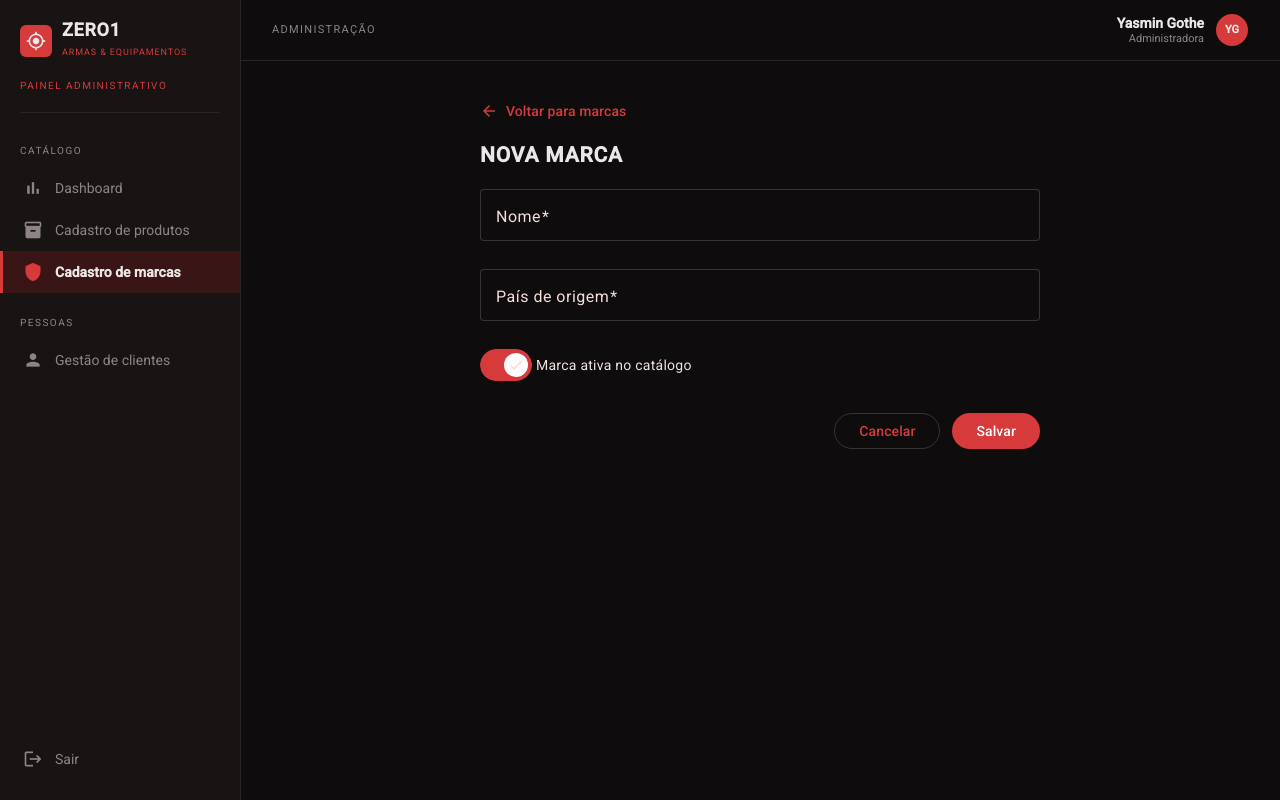
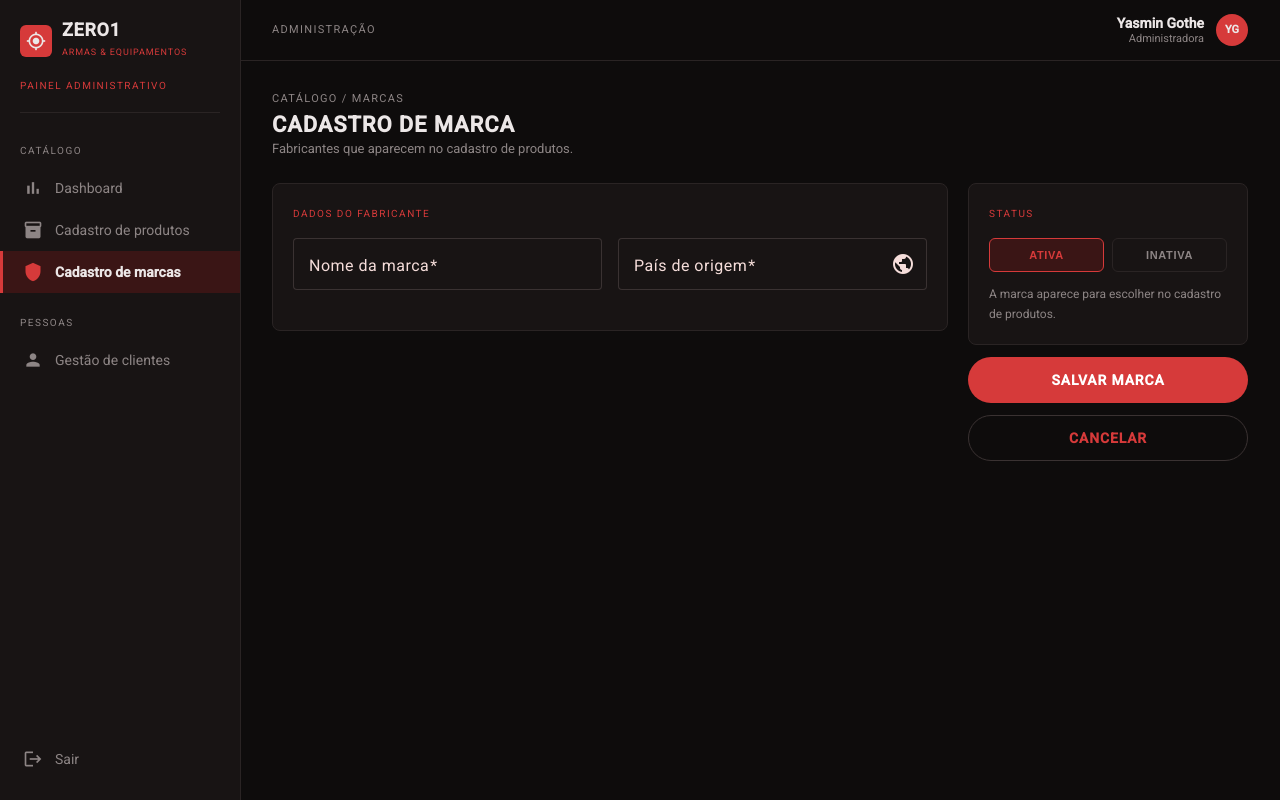
Before and after one commit to Yasmingothe/Topicos2, an Angular app in the folder armas-frontend/: page /admin/marcas/nova in a window 1280 px wide. Built offline with nearby package versions, Linux system fonts and the light colour scheme.

Commit message:
Formularios de marca e cliente no novo visual + sugestao de paises

```diff
--- a/armas-frontend/src/app/components/clientes/cliente-form/cliente-form.css
+++ b/armas-frontend/src/app/components/clientes/cliente-form/cliente-form.css
@@ -1,31 +1,59 @@
 .pagina {
-  max-width: 820px;
-  margin: 32px auto;
-  padding: 0 16px;
+  padding: 28px 32px;
 }
 
-.voltar {
-  margin-left: -12px;
+.trilha {
+  margin: 0 0 6px;
+  color: var(--texto-suave);
+  font-size: 11px;
+  letter-spacing: 0.12em;
 }
 
 h1 {
-  text-transform: uppercase;
+  margin: 0;
+  font-size: 22px;
   letter-spacing: 0.04em;
-  margin: 16px 0 8px;
 }
 
-h2 {
-  font-size: 14px;
-  text-transform: uppercase;
-  letter-spacing: 0.08em;
-  opacity: 0.7;
-  margin: 16px 0 4px;
+.subtitulo {
+  margin: 4px 0 24px;
+  color: var(--texto-suave);
+  font-size: 13px;
 }
 
-.formulario {
+.colunas {
+  display: grid;
+  grid-template-columns: 1fr 280px;
+  gap: 20px;
+  align-items: start;
+}
+
+.esquerda,
+.lateral {
+  display: flex;
+  flex-direction: column;
+  gap: 16px;
+}
+
+.cartao {
+  background: var(--cartao);
+  border: 1px solid var(--borda);
+  border-radius: 8px;
+  padding: 20px;
+}
+
+.rotulo {
+  margin: 0 0 14px;
+  color: var(--vermelho);
+  font-size: 10px;
+  letter-spacing: 0.15em;
+}
+
+/* grade de 4 partes: c4 = linha inteira, c2 = metade, c3 = 3/4, c1 = 1/4 */
+.grade {
   display: grid;
   grid-template-columns: repeat(4, 1fr);
-  gap: 8px 16px;
+  gap: 16px 16px;
 }
 
 .c1 { grid-column: span 1; }
@@ -33,32 +61,73 @@ h2 {
 .c3 { grid-column: span 3; }
 .c4 { grid-column: span 4; }
 
+/* mensagens da consulta de CEP */
 .situacao-cep {
   display: flex;
   align-items: center;
   gap: 12px;
   flex-wrap: wrap;
-  font-size: 14px;
+  font-size: 13px;
   padding-bottom: 20px;
 }
 
-.aviso {
-  color: #b26a00;
+.selo {
+  padding: 3px 8px;
+  border-radius: 4px;
+  font-size: 11px;
+  background: rgba(255, 255, 255, 0.06);
 }
 
-.botoes {
+.aviso {
+  color: var(--laranja);
+}
+
+/* cartão de resumo */
+.resumo {
   display: flex;
-  justify-content: flex-end;
-  gap: 12px;
-  margin-top: 24px;
+  flex-direction: column;
+  align-items: center;
+  text-align: center;
+  gap: 4px;
+}
+
+.resumo .rotulo {
+  align-self: flex-start;
+}
+
+.avatar {
+  width: 64px;
+  height: 64px;
+  margin-bottom: 8px;
+  border-radius: 50%;
+  background: var(--vermelho-escuro);
+  border: 2px solid var(--vermelho);
+  color: var(--vermelho);
+  font-size: 26px;
+  font-weight: 700;
+  display: flex;
+  align-items: center;
+  justify-content: center;
+}
+
+.resumo small {
+  color: var(--texto-suave);
+  font-size: 12px;
+  word-break: break-all;
+}
+
+.botao {
+  width: 100%;
+  height: 46px;
+  font-weight: 700;
+  letter-spacing: 0.06em;
 }
 
 .mensagem-erro {
-  color: #eb5757;
+  color: var(--vermelho);
 }
 
-@media (max-width: 640px) {
-  .c1, .c2, .c3, .c4 {
-    grid-column: span 4;
-  }
+@media (max-width: 900px) {
+  .colunas { grid-template-columns: 1fr; }
+  .c1, .c2, .c3 { grid-column: span 4; }
 }
--- a/armas-frontend/src/app/components/clientes/cliente-form/cliente-form.html
+++ b/armas-frontend/src/app/components/clientes/cliente-form/cliente-form.html
@@ -1,11 +1,8 @@
 <section class="pagina">
 
-  <a mat-button routerLink="/admin/clientes" class="voltar">
-    <mat-icon>arrow_back</mat-icon>
-    Voltar para clientes
-  </a>
-
-  <h1>{{ id() ? 'Editar cliente' : 'Novo cliente' }}</h1>
+  <p class="trilha">PESSOAS / CLIENTES</p>
+  <h1>{{ id() ? 'EDITAR CLIENTE' : 'CADASTRO DE CLIENTE' }}</h1>
+  <p class="subtitulo">O endereço é preenchido automaticamente pelo CEP.</p>
 
   @if (erroGeral()) {
     <p class="mensagem-erro">{{ erroGeral() }}</p>
@@ -14,10 +11,15 @@
   @if (carregando()) {
     <p>Carregando...</p>
   } @else {
-    <form [formGroup]="form" (ngSubmit)="salvar()" class="formulario">
+    <form [formGroup]="form" (ngSubmit)="salvar()" class="colunas">
 
-      <h2 class="c4">Dados pessoais</h2>
+      <!-- ===== coluna da esquerda ===== -->
+      <div class="esquerda">
 
+        <!-- 1. dados pessoais -->
+        <div class="cartao">
+          <p class="rotulo">1. DADOS PESSOAIS</p>
+          <div class="grade">
             <mat-form-field appearance="outline" class="c4">
               <mat-label>Nome completo</mat-label>
               <input matInput formControlName="nome">
@@ -47,9 +49,13 @@
               <input matInput type="date" formControlName="dataNascimento">
               <mat-error>{{ mensagemErro('dataNascimento') }}</mat-error>
             </mat-form-field>
+          </div>
+        </div>
 
-      <h2 class="c4">Endereço</h2>
-
+        <!-- 2. endereço -->
+        <div class="cartao">
+          <p class="rotulo">2. ENDEREÇO</p>
+          <div class="grade">
             <mat-form-field appearance="outline" class="c2">
               <mat-label>CEP</mat-label>
               <input matInput formControlName="cep" placeholder="77001-002" maxlength="9" (blur)="buscarCep()">
@@ -57,13 +63,13 @@
                       [disabled]="buscandoCep()" (click)="buscarCep(true)">
                 <mat-icon>search</mat-icon>
               </button>
-        <mat-hint>Digite o CEP para preencher o endereço.</mat-hint>
+              <mat-hint>Digite o CEP e saia do campo.</mat-hint>
               <mat-error>{{ mensagemErro('cep') }}</mat-error>
             </mat-form-field>
 
             <div class="c2 situacao-cep">
               @if (buscandoCep()) {
-          <span>Consultando CEP...</span>
+                <span class="selo">Consultando CEP...</span>
               }
               @if (avisoCep()) {
                 <span class="aviso">{{ avisoCep() }}</span>
@@ -113,12 +119,26 @@
               </mat-select>
               <mat-error>{{ mensagemErro('uf') }}</mat-error>
             </mat-form-field>
+          </div>
+        </div>
+      </div>
 
-      <div class="botoes c4">
-        <a mat-stroked-button routerLink="/admin/clientes">Cancelar</a>
-        <button mat-flat-button type="submit" [disabled]="salvando()">
-          {{ salvando() ? 'Salvando...' : 'Salvar' }}
+      <!-- ===== coluna da direita: resumo + botões ===== -->
+      <div class="lateral">
+        <div class="cartao resumo">
+          <p class="rotulo">RESUMO</p>
+          <span class="avatar">{{ form.controls.nome.value.charAt(0).toUpperCase() || '?' }}</span>
+          <strong>{{ form.controls.nome.value || 'Nome do cliente' }}</strong>
+          <small>{{ form.controls.email.value || 'e-mail' }}</small>
+          @if (form.controls.cidade.value) {
+            <small>{{ form.controls.cidade.value }} / {{ form.controls.uf.value }}</small>
+          }
+        </div>
+
+        <button mat-flat-button type="submit" class="botao" [disabled]="salvando()">
+          {{ salvando() ? 'SALVANDO...' : 'SALVAR CLIENTE' }}
         </button>
+        <a mat-stroked-button routerLink="/admin/clientes" class="botao">CANCELAR</a>
       </div>
 
     </form>
--- a/armas-frontend/src/app/components/marcas/marca-form/marca-form.css
+++ b/armas-frontend/src/app/components/marcas/marca-form/marca-form.css
@@ -1,32 +1,103 @@
 .pagina {
-  max-width: 560px;
-  margin: 32px auto;
-  padding: 0 16px;
+  padding: 28px 32px;
 }
 
-.voltar {
-  margin-left: -12px;
+.trilha {
+  margin: 0 0 6px;
+  color: var(--texto-suave);
+  font-size: 11px;
+  letter-spacing: 0.12em;
 }
 
 h1 {
-  text-transform: uppercase;
+  margin: 0;
+  font-size: 22px;
   letter-spacing: 0.04em;
-  margin: 16px 0 24px;
 }
 
-.formulario {
+.subtitulo {
+  margin: 4px 0 24px;
+  color: var(--texto-suave);
+  font-size: 13px;
+}
+
+.colunas {
+  display: grid;
+  grid-template-columns: 1fr 280px;
+  gap: 20px;
+  align-items: start;
+}
+
+.cartao {
+  background: var(--cartao);
+  border: 1px solid var(--borda);
+  border-radius: 8px;
+  padding: 20px;
+}
+
+.rotulo {
+  margin: 0 0 14px;
+  color: var(--vermelho);
+  font-size: 10px;
+  letter-spacing: 0.15em;
+}
+
+/* os dois campos lado a lado */
+.campos {
+  display: grid;
+  grid-template-columns: 1fr 1fr;
+  gap: 16px;
+}
+
+.lateral {
   display: flex;
   flex-direction: column;
+  gap: 12px;
+}
+
+/* botões Ativa / Inativa */
+.status {
+  display: grid;
+  grid-template-columns: 1fr 1fr;
   gap: 8px;
 }
 
-.botoes {
-  display: flex;
-  justify-content: flex-end;
-  gap: 12px;
-  margin-top: 24px;
+.status button {
+  padding: 10px 0;
+  border-radius: 6px;
+  border: 1px solid var(--borda);
+  background: transparent;
+  color: var(--texto-suave);
+  font-size: 11px;
+  font-weight: 700;
+  letter-spacing: 0.06em;
+  cursor: pointer;
+}
+
+.status button.selecionado {
+  border-color: var(--vermelho);
+  color: var(--vermelho);
+  background: var(--vermelho-escuro);
+}
+
+.dica {
+  margin: 12px 0 0;
+  color: var(--texto-suave);
+  font-size: 12px;
+}
+
+.botao {
+  width: 100%;
+  height: 46px;
+  font-weight: 700;
+  letter-spacing: 0.06em;
 }
 
 .mensagem-erro {
-  color: #eb5757;
+  color: var(--vermelho);
 }
+
+@media (max-width: 900px) {
+  .colunas,
+  .campos { grid-template-columns: 1fr; }
+}
--- a/armas-frontend/src/app/components/marcas/marca-form/marca-form.html
+++ b/armas-frontend/src/app/components/marcas/marca-form/marca-form.html
@@ -1,11 +1,8 @@
 <section class="pagina">
 
-  <a mat-button routerLink="/admin/marcas" class="voltar">
-    <mat-icon>arrow_back</mat-icon>
-    Voltar para marcas
-  </a>
-
-  <h1>{{ id() ? 'Editar marca' : 'Nova marca' }}</h1>
+  <p class="trilha">CATÁLOGO / MARCAS</p>
+  <h1>{{ id() ? 'EDITAR MARCA' : 'CADASTRO DE MARCA' }}</h1>
+  <p class="subtitulo">Fabricantes que aparecem no cadastro de produtos.</p>
 
   @if (erroGeral()) {
     <p class="mensagem-erro">{{ erroGeral() }}</p>
@@ -14,29 +11,56 @@
   @if (carregando()) {
     <p>Carregando...</p>
   } @else {
-    <form [formGroup]="form" (ngSubmit)="salvar()" class="formulario">
+    <form [formGroup]="form" (ngSubmit)="salvar()" class="colunas">
 
+      <div class="cartao">
+        <p class="rotulo">DADOS DO FABRICANTE</p>
+        <div class="campos">
           <mat-form-field appearance="outline">
-        <mat-label>Nome</mat-label>
+            <mat-label>Nome da marca</mat-label>
             <input matInput formControlName="nome" placeholder="Ex.: Taurus">
             <mat-error>{{ mensagemErro('nome') }}</mat-error>
           </mat-form-field>
 
                     <mat-form-field appearance="outline">
             <mat-label>País de origem</mat-label>
-        <input matInput formControlName="paisOrigem" placeholder="Ex.: Brasil">
+            <input matInput formControlName="paisOrigem" placeholder="Comece a digitar..."
+                   [matAutocomplete]="listaPaises">
+            <mat-icon matSuffix>public</mat-icon>
+            <mat-autocomplete #listaPaises="matAutocomplete">
+              @for (pais of paisesFiltrados(); track pais) {
+                <mat-option [value]="pais">{{ pais }}</mat-option>
+              }
+            </mat-autocomplete>
             <mat-error>{{ mensagemErro('paisOrigem') }}</mat-error>
           </mat-form-field>
+        </div>
+      </div>
 
-      <mat-slide-toggle formControlName="ativa">
-        Marca ativa no catálogo
-      </mat-slide-toggle>
+      <div class="lateral">
+        <div class="cartao">
+          <p class="rotulo">STATUS</p>
+          <div class="status">
+            <button type="button" [class.selecionado]="form.controls.ativa.value"
+                    (click)="form.controls.ativa.setValue(true)">
+              ATIVA
+            </button>
+            <button type="button" [class.selecionado]="!form.controls.ativa.value"
+                    (click)="form.controls.ativa.setValue(false)">
+              INATIVA
+            </button>
+          </div>
+          <p class="dica">
+            {{ form.controls.ativa.value
+                ? 'A marca aparece para escolher no cadastro de produtos.'
+                : 'A marca fica salva, mas marcada como inativa.' }}
+          </p>
+        </div>
 
-      <div class="botoes">
-        <a mat-stroked-button routerLink="/admin/marcas">Cancelar</a>
-        <button mat-flat-button type="submit" [disabled]="salvando()">
-          {{ salvando() ? 'Salvando...' : 'Salvar' }}
+        <button mat-flat-button type="submit" class="botao" [disabled]="salvando()">
+          {{ salvando() ? 'SALVANDO...' : 'SALVAR MARCA' }}
         </button>
+        <a mat-stroked-button routerLink="/admin/marcas" class="botao">CANCELAR</a>
       </div>
 
     </form>
--- a/armas-frontend/src/app/components/marcas/marca-form/marca-form.ts
+++ b/armas-frontend/src/app/components/marcas/marca-form/marca-form.ts
@@ -1,4 +1,5 @@
-import { Component, OnInit, inject, signal } from '@angular/core';
+import { Component, OnInit, computed, inject, signal } from '@angular/core';
+import { toSignal } from '@angular/core/rxjs-interop';
 import { HttpErrorResponse } from '@angular/common/http';
 import { ActivatedRoute, Router, RouterLink } from '@angular/router';
 import {
@@ -9,10 +10,18 @@ import { MatFormFieldModule } from '@angular/material/form-field';
 import { MatInputModule } from '@angular/material/input';
 import { MatButtonModule } from '@angular/material/button';
 import { MatIconModule } from '@angular/material/icon';
-import { MatSlideToggleModule } from '@angular/material/slide-toggle';
+import { MatAutocompleteModule } from '@angular/material/autocomplete';
 import { Marca } from '../../../models/marca.model';
 import { ErroApi } from '../../../models/erro-api.model';
 import { MarcaService } from '../../../services/marca.service';
+
+// lista de sugestões do campo "País de origem"
+const PAISES = [
+  'Alemanha', 'Argentina', 'Áustria', 'Bélgica', 'Brasil', 'Canadá', 'China',
+  'Croácia', 'Espanha', 'Estados Unidos', 'Filipinas', 'França', 'Israel',
+  'Itália', 'Japão', 'Portugal', 'Reino Unido', 'República Tcheca', 'Rússia',
+  'Suécia', 'Suíça', 'Turquia',
+];
 
 function naoSomenteEspacos(control: AbstractControl): ValidationErrors | null {
   const valor = control.value as string;
@@ -23,7 +32,7 @@ function naoSomenteEspacos(control: AbstractControl): ValidationErrors | null {
   selector: 'app-marca-form',
   imports: [
     ReactiveFormsModule, RouterLink, MatFormFieldModule, MatInputModule,
-    MatButtonModule, MatIconModule, MatSlideToggleModule,
+    MatButtonModule, MatIconModule, MatAutocompleteModule,
   ],
   templateUrl: './marca-form.html',
   styleUrl: './marca-form.css',
@@ -46,6 +55,15 @@ export class MarcaForm implements OnInit {
     ]],
     paisOrigem: ['', [Validators.required, Validators.maxLength(40), naoSomenteEspacos]],
     ativa: [true],
+  });
+
+  // acompanha o que está sendo digitado no campo país...
+  private paisDigitado = toSignal(this.form.controls.paisOrigem.valueChanges, { initialValue: '' });
+
+  // ...e mostra só os países que contêm o texto digitado
+  paisesFiltrados = computed(() => {
+    const texto = (this.paisDigitado() ?? '').toLowerCase();
+    return PAISES.filter((pais) => pais.toLowerCase().includes(texto));
   });
 
   ngOnInit(): void {
```
Lines whose indentation alone changed are shown as unchanged.
